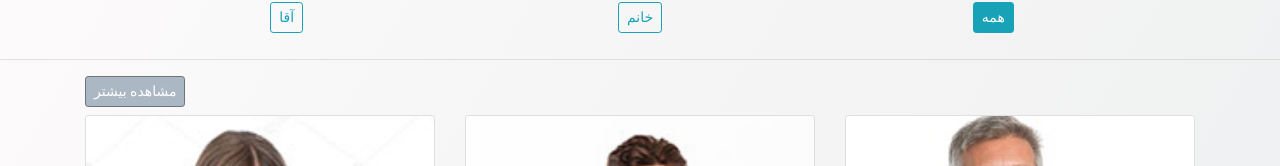
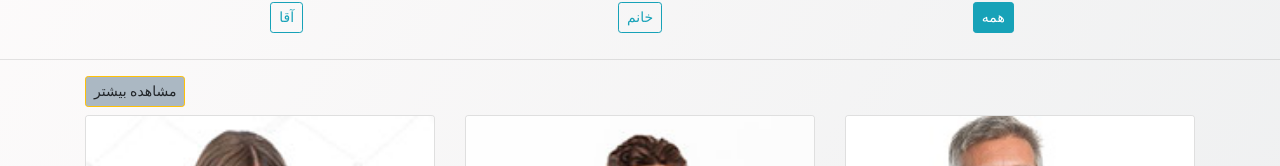
Before and after one commit to ArmanYarahmadi/MedicalTest1, a React (Create React App) app: page /home in a window 1280 px wide. Shown: the part 182-348 px from the top of the page. Built offline with nearby package versions, Linux system fonts and the light colour scheme; a web font is replaced by a local one.

Commit message:
button added

```diff
--- a/src/Components/FormComponent.js
+++ b/src/Components/FormComponent.js
@@ -20,7 +20,11 @@
 
   const handleChange = (selectedOption) => {
     setSelectedOption(selectedOption);
-    console.log(selectedOption);
+  };
+
+  const RenderButton = () => {
+    if (showMore) return <div>مشاهده کمتر</div>;
+    else return <div>مشاهده بیشتر</div>;
   };
 
   return (
@@ -84,10 +88,15 @@
       <hr />
       <div className="container">
         <Button
+          active={showMore}
+          id="showmore-btn"
+          color="warning"
           className="btn btn-sm showMore mb-2 out-line"
-          onClick={() => setShowMore(!showMore)}
+          onClick={() => {
+            setShowMore(!showMore);
+          }}
         >
-          مشاهده بیشتر
+          <RenderButton />
         </Button>
         <Gallery
           gender={selectedGender}
--- a/src/Components/HeaderComponent.js
+++ b/src/Components/HeaderComponent.js
@@ -41,9 +41,8 @@
             </Collapse>
           </Navbar>
         </div>
-        <div className="col-3"></div>
         <div className="search-container mr-auto col-3">
-          <a className="header-search nav-link " href="/">
+          <a className="header-search nav-link" href="/">
             <span className="fa fa-search fa-2x"></span>
           </a>
         </div>
```
